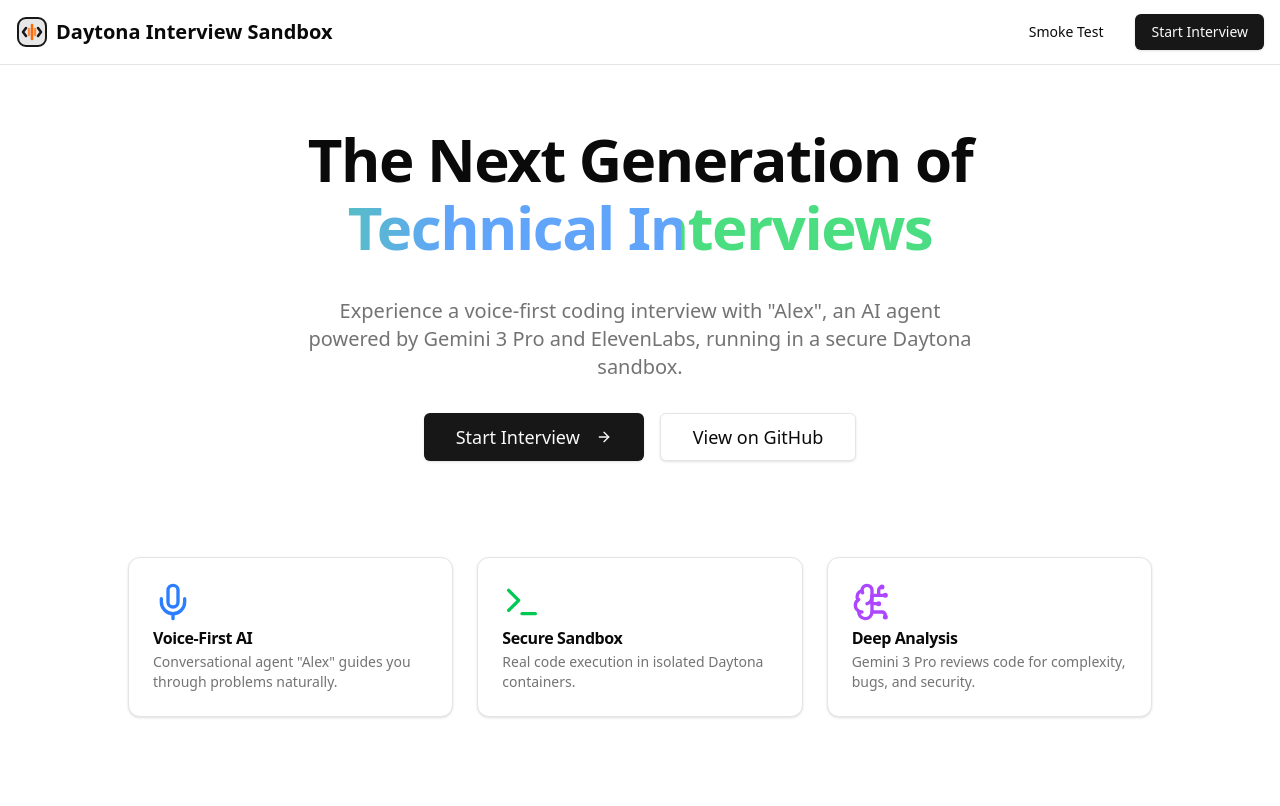
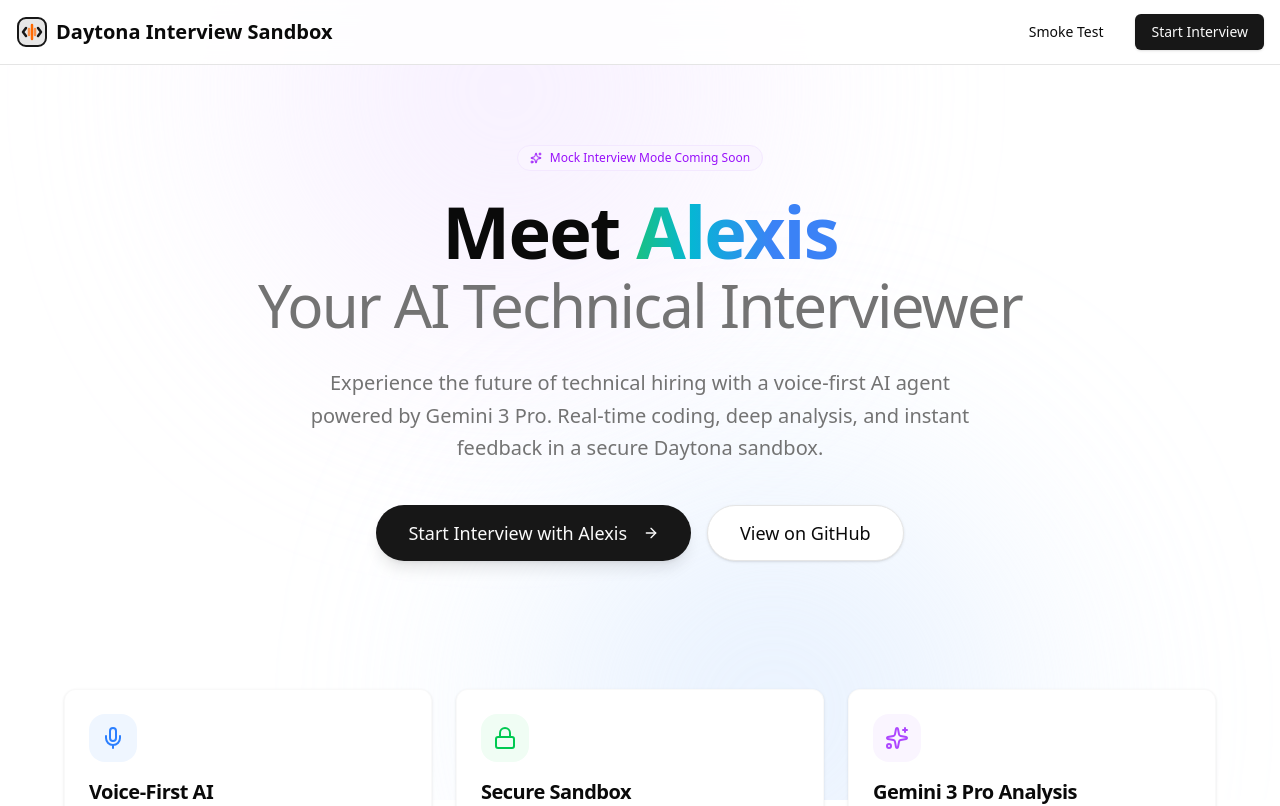
Before and after one commit to nihalnihalani/TRAE-MiniMax-Hackathon, a Next.js app: page / in a window 1280 px wide. Shown: the top 806 px of the page. Built offline with nearby package versions, Linux system fonts and the light colour scheme.

Commit message:
landing page update

```diff
--- a/src/app/globals.css
+++ b/src/app/globals.css
@@ -75,6 +75,7 @@
   * {
     @apply border-border;
   }
+
   body {
     @apply bg-background text-foreground;
   }
@@ -103,18 +104,17 @@
   }
 
   .animate-shimmer {
-    background: linear-gradient(
-      to right,
-      #4ade80 20%,
-      #60a5fa 40%,
-      #4ade80 60%,
-      #60a5fa 80%
-    );
+    background: linear-gradient(to right,
+        #4ade80 20%,
+        #60a5fa 40%,
+        #4ade80 60%,
+        #60a5fa 80%);
     background-size: 200% auto;
     background-clip: text;
     -webkit-background-clip: text;
     -webkit-text-fill-color: transparent;
-    color: transparent; /* Fallback/Required for some browsers */
+    color: transparent;
+    /* Fallback/Required for some browsers */
     animation: shimmer 8s linear infinite;
   }
 
@@ -136,6 +136,7 @@
       opacity: 0;
       transform: translateY(20px);
     }
+
     to {
       opacity: 1;
       transform: translateY(0);
@@ -146,6 +147,7 @@
     0% {
       background-position: 0% 50%;
     }
+
     100% {
       background-position: 200% 50%;
     }
@@ -159,6 +161,7 @@
     from {
       transform: rotate(0deg);
     }
+
     to {
       transform: rotate(360deg);
     }
@@ -169,11 +172,34 @@
   }
 
   @keyframes gradient-x {
-    0%, 100% {
+
+    0%,
+    100% {
       background-position: 0% 50%;
     }
+
     50% {
       background-position: 100% 50%;
     }
   }
+
+  .animate-color-wave {
+    background: linear-gradient(to right,
+        #3b82f6 20%,
+        #22c55e 40%,
+        #06b6d4 60%,
+        #3b82f6 80%);
+    background-size: 200% auto;
+    background-clip: text;
+    -webkit-background-clip: text;
+    -webkit-text-fill-color: transparent;
+    color: transparent;
+    animation: wave 4s linear infinite;
+  }
+
+  @keyframes wave {
+    to {
+      background-position: 200% center;
+    }
+  }
 }
--- a/src/app/page.tsx
+++ b/src/app/page.tsx
@@ -2,13 +2,19 @@
 import { Button } from "@/components/ui/button";
 import { Card, CardContent, CardDescription, CardHeader, CardTitle } from "@/components/ui/card";
 import { Logo } from "@/components/ui/Logo";
-import { Mic, BrainCircuit, Terminal, ArrowRight } from "lucide-react";
+import { Mic, Code2, Sparkles, ArrowRight, Video, Lock } from "lucide-react";
 import { MetricsDashboard } from "@/components/interview/MetricsDashboard";
 
 export default function Home() {
   return (
-    <div className="min-h-screen bg-background text-foreground flex flex-col">
-      <header className="border-b">
+    <div className="min-h-screen bg-background text-foreground flex flex-col selection:bg-purple-100">
+      {/* Background Gradients */}
+      <div className="fixed inset-0 z-0 overflow-hidden pointer-events-none">
+        <div className="absolute top-0 md:-top-[20%] left-[20%] w-[500px] h-[500px] bg-purple-100 rounded-full blur-[120px] opacity-60" />
+        <div className="absolute bottom-0 md:-bottom-[20%] right-[20%] w-[500px] h-[500px] bg-blue-100 rounded-full blur-[120px] opacity-60" />
+      </div>
+
+      <header className="border-b bg-background/80 backdrop-blur-md sticky top-0 z-50">
         <div className="container mx-auto px-4 h-16 flex items-center justify-between">
           <div className="font-bold text-xl flex items-center gap-2">
             <Logo size={32} />
@@ -25,65 +31,98 @@
         </div>
       </header>
 
-      <main className="flex-1 container mx-auto px-4 py-16 flex flex-col items-center text-center space-y-8">
-        <h1 className="text-4xl md:text-6xl font-bold tracking-tight max-w-4xl flex flex-col items-center gap-2 pb-2">
-          <span className="animate-slide-up-fade">The Next Generation of</span>
-          <span className="animate-slide-up-fade delay-200">
-            <span className="animate-shimmer">
-              Technical Interviews
-            </span>
+      <main className="flex-1 container mx-auto px-4 py-20 flex flex-col items-center text-center space-y-12 relative z-10">
+
+        {/* Hero Section */}
+        <div className="space-y-6 flex flex-col items-center max-w-4xl mx-auto">
+          <div className="inline-flex items-center gap-2 px-3 py-1 rounded-full bg-purple-50 border border-purple-100 text-xs font-medium text-purple-600 animate-slide-up-fade">
+            <Sparkles className="w-3 h-3" />
+            <span>Mock Interview Mode Coming Soon</span>
+          </div>
+
+          <h1 className="text-5xl md:text-7xl font-bold tracking-tight flex flex-col items-center gap-2 pb-2">
+            <span className="animate-slide-up-fade">Meet <span className="animate-color-wave font-extrabold tracking-tight">Alexis</span></span>
+            <span className="animate-slide-up-fade delay-200 text-4xl md:text-6xl text-muted-foreground font-normal">
+              Your AI Technical Interviewer
             </span>
           </h1>
 
-        <p className="text-xl text-muted-foreground max-w-2xl animate-slide-up-fade" style={{ animationDelay: '400ms' }}>
-          Experience a voice-first coding interview with "Alex", an AI agent powered by Gemini 3 Pro and ElevenLabs, running in a secure Daytona sandbox.
+          <p className="text-xl text-muted-foreground max-w-2xl animate-slide-up-fade leading-relaxed" style={{ animationDelay: '400ms' }}>
+            Experience the future of technical hiring with a voice-first AI agent powered by Gemini 3 Pro.
+            Real-time coding, deep analysis, and instant feedback in a secure Daytona sandbox.
           </p>
 
-        <div className="flex gap-4 animate-slide-up-fade" style={{ animationDelay: '600ms' }}>
+          <div className="flex flex-col sm:flex-row gap-4 animate-slide-up-fade pt-4" style={{ animationDelay: '600ms' }}>
             <Link href="/interview">
-            <Button size="lg" className="h-12 px-8 text-lg">
-              Start Interview <ArrowRight className="ml-2 w-5 h-5" />
+              <Button size="lg" className="h-14 px-8 text-lg shadow-lg hover:shadow-xl transition-all duration-300 hover:scale-105 rounded-full">
+                Start Interview with Alexis <ArrowRight className="ml-2 w-5 h-5" />
               </Button>
             </Link>
             <Link href="https://github.com/daytonaio/sdk" target="_blank">
-            <Button variant="outline" size="lg" className="h-12 px-8 text-lg">
+              <Button variant="outline" size="lg" className="h-14 px-8 text-lg rounded-full transition-all duration-300">
                 View on GitHub
               </Button>
             </Link>
           </div>
+        </div>
 
-        <div className="grid grid-cols-1 md:grid-cols-3 gap-6 w-full max-w-5xl mt-16 text-left">
-          <Card>
+        {/* Feature Cards */}
+        <div className="grid grid-cols-1 md:grid-cols-3 gap-6 w-full max-w-6xl mt-20 text-left">
+          <Card className="hover:shadow-lg transition-all duration-300 group border-muted/60">
             <CardHeader>
-              <Mic className="w-10 h-10 mb-2 text-blue-500" />
-              <CardTitle>Voice-First AI</CardTitle>
-              <CardDescription>Conversational agent "Alex" guides you through problems naturally.</CardDescription>
+              <div className="w-12 h-12 rounded-2xl bg-blue-50 flex items-center justify-center mb-4 group-hover:scale-110 transition-transform duration-300">
+                <Mic className="w-6 h-6 text-blue-500" />
+              </div>
+              <CardTitle className="text-xl">Voice-First AI</CardTitle>
+              <CardDescription className="text-base">
+                Converse naturally with Alexis using ElevenLabs' ultra-realistic voice synthesis. No typing required.
+              </CardDescription>
             </CardHeader>
           </Card>
-          <Card>
+
+          <Card className="hover:shadow-lg transition-all duration-300 group border-muted/60">
             <CardHeader>
-              <Terminal className="w-10 h-10 mb-2 text-green-500" />
-              <CardTitle>Secure Sandbox</CardTitle>
-              <CardDescription>Real code execution in isolated Daytona containers.</CardDescription>
+              <div className="w-12 h-12 rounded-2xl bg-green-50 flex items-center justify-center mb-4 group-hover:scale-110 transition-transform duration-300">
+                <Lock className="w-6 h-6 text-green-500" />
+              </div>
+              <CardTitle className="text-xl">Secure Sandbox</CardTitle>
+              <CardDescription className="text-base">
+                Execute code safely in isolated Daytona containers. Full terminal access with zero risk.
+              </CardDescription>
             </CardHeader>
           </Card>
-          <Card>
+
+          <Card className="hover:shadow-lg transition-all duration-300 group border-muted/60">
             <CardHeader>
-              <BrainCircuit className="w-10 h-10 mb-2 text-purple-500" />
-              <CardTitle>Deep Analysis</CardTitle>
-              <CardDescription>Gemini 3 Pro reviews code for complexity, bugs, and security.</CardDescription>
+              <div className="w-12 h-12 rounded-2xl bg-purple-50 flex items-center justify-center mb-4 group-hover:scale-110 transition-transform duration-300">
+                <Sparkles className="w-6 h-6 text-purple-500" />
+              </div>
+              <CardTitle className="text-xl">Gemini 3 Pro Analysis</CardTitle>
+              <CardDescription className="text-base">
+                Receive comprehensive feedback on code quality, complexity, and security instantly.
+              </CardDescription>
             </CardHeader>
           </Card>
         </div>
 
         {/* Metrics Dashboard Section */}
-        <div className="w-full max-w-6xl mt-20 animate-slide-up-fade" style={{ animationDelay: '800ms' }}>
+        <div className="w-full max-w-6xl mt-24 animate-slide-up-fade" style={{ animationDelay: '800ms' }}>
+          <div className="text-center mb-10">
+            <h2 className="text-3xl font-bold mb-2">Platform Metrics</h2>
+            <p className="text-muted-foreground">Real-time performance stats from our interview engine</p>
+          </div>
+          <div className="bg-muted/30 border rounded-3xl p-6">
             <MetricsDashboard />
+          </div>
         </div>
       </main>
 
-      <footer className="border-t py-8 text-center text-sm text-muted-foreground">
+      <footer className="border-t py-12 bg-muted/20 relative z-10">
+        <div className="container mx-auto px-4 text-center">
+          <p className="text-sm text-muted-foreground">
             Built with Next.js, Daytona, ElevenLabs, Gemini, and CodeRabbit.
+          </p>
+        </div>
       </footer>
     </div>
   );
--- a/src/lib/constants.ts
+++ b/src/lib/constants.ts
@@ -5,10 +5,10 @@
 
 // Wizard Mode Script - Demo interview prompts
 export const WIZARD_SCRIPT = [
-    "Hi there! I'm Alex. Today we're going to work on reversing a linked list. Can you start by defining the Node class?",
-    "Great start. Now, how would you handle the prev pointer in the reversal function?",
-    "Hmm, take a look at line 15. Are we updating the head reference correctly?",
-    "Excellent work. You nailed the pointer manipulation."
+  "Hi there! I'm Alexis. Today we're going to work on reversing a linked list. Can you start by defining the Node class?",
+  "Great start. Now, how would you handle the prev pointer in the reversal function?",
+  "Hmm, take a look at line 15. Are we updating the head reference correctly?",
+  "Excellent work. You nailed the pointer manipulation."
 ];
 
 // Integrity Shield Thresholds
```
Lines whose indentation alone changed are shown as unchanged.
